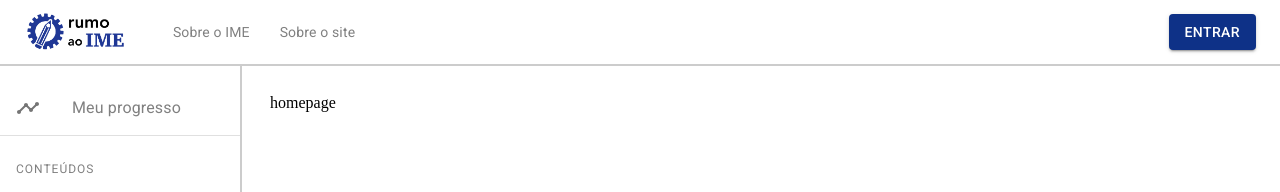
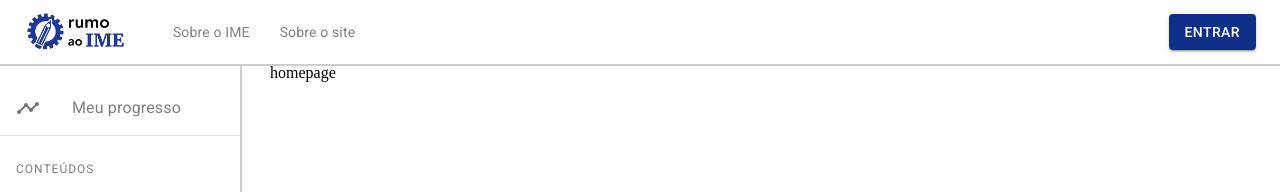
Before and after one commit to ajstourinho/rumoaoime, a React (Create React App) app in the folder frontend/: page / in a window 1280 px wide. Shown: the top 192 px of the page. Built offline with nearby package versions, Linux system fonts and the light colour scheme; what mathjax3-react would draw is missing.

Commit message:
Take off vertical padding

```diff
--- a/frontend/src/App.js
+++ b/frontend/src/App.js
@@ -20,7 +20,7 @@ function App() {
             <SideBar />
           </Grid>
 
-          <Grid item sx={{ mt: '64px', mb: "42px",p: "30px", maxHeight: 'calc(100vh - 108px)', overflowY: 'auto' }} xs>
+          <Grid item sx={{ mt: '64px', mb: "42px", px: "30px", maxHeight: 'calc(100vh - 108px)', overflowY: 'auto' }} xs>
             <Links />
           </Grid>
         </Grid>
```
